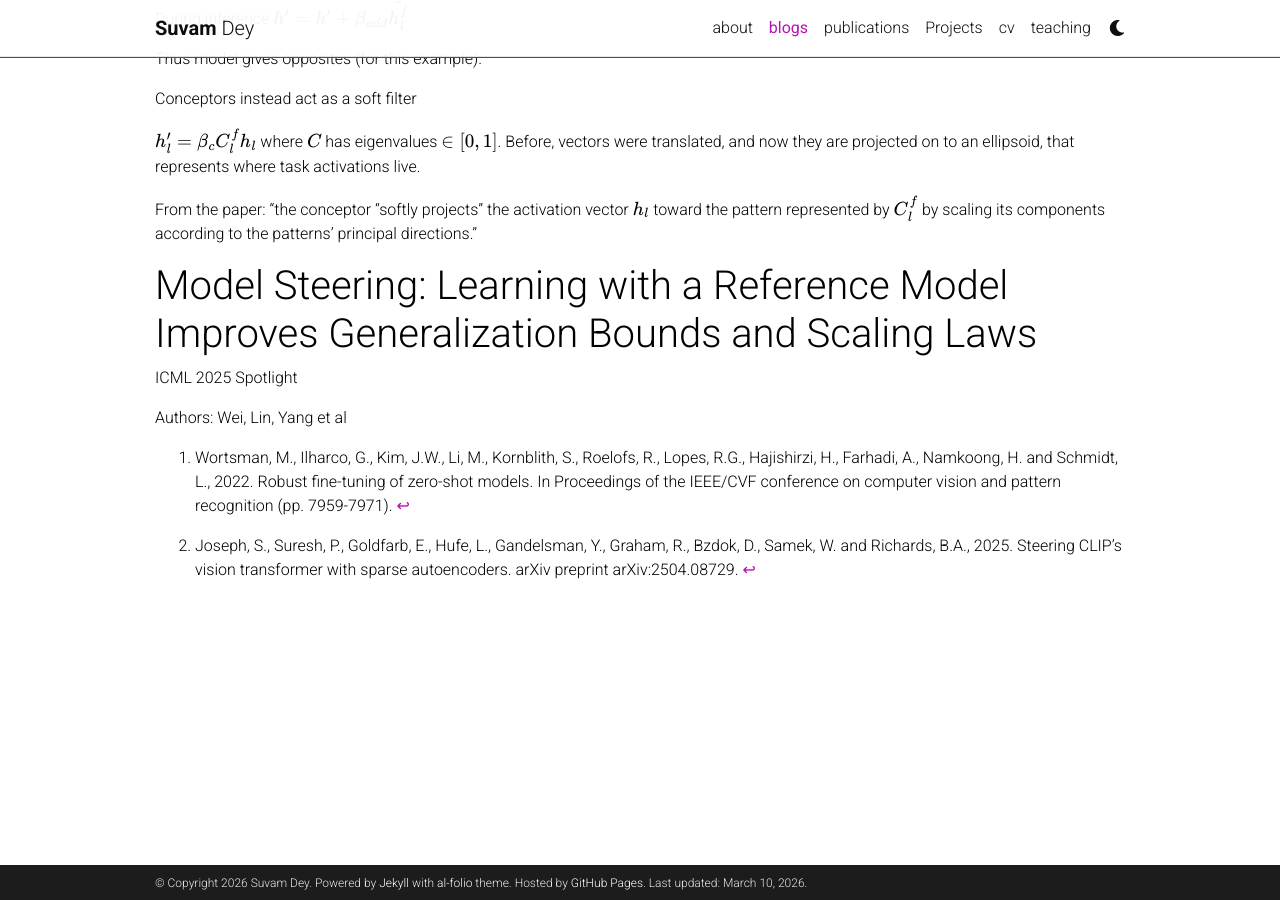
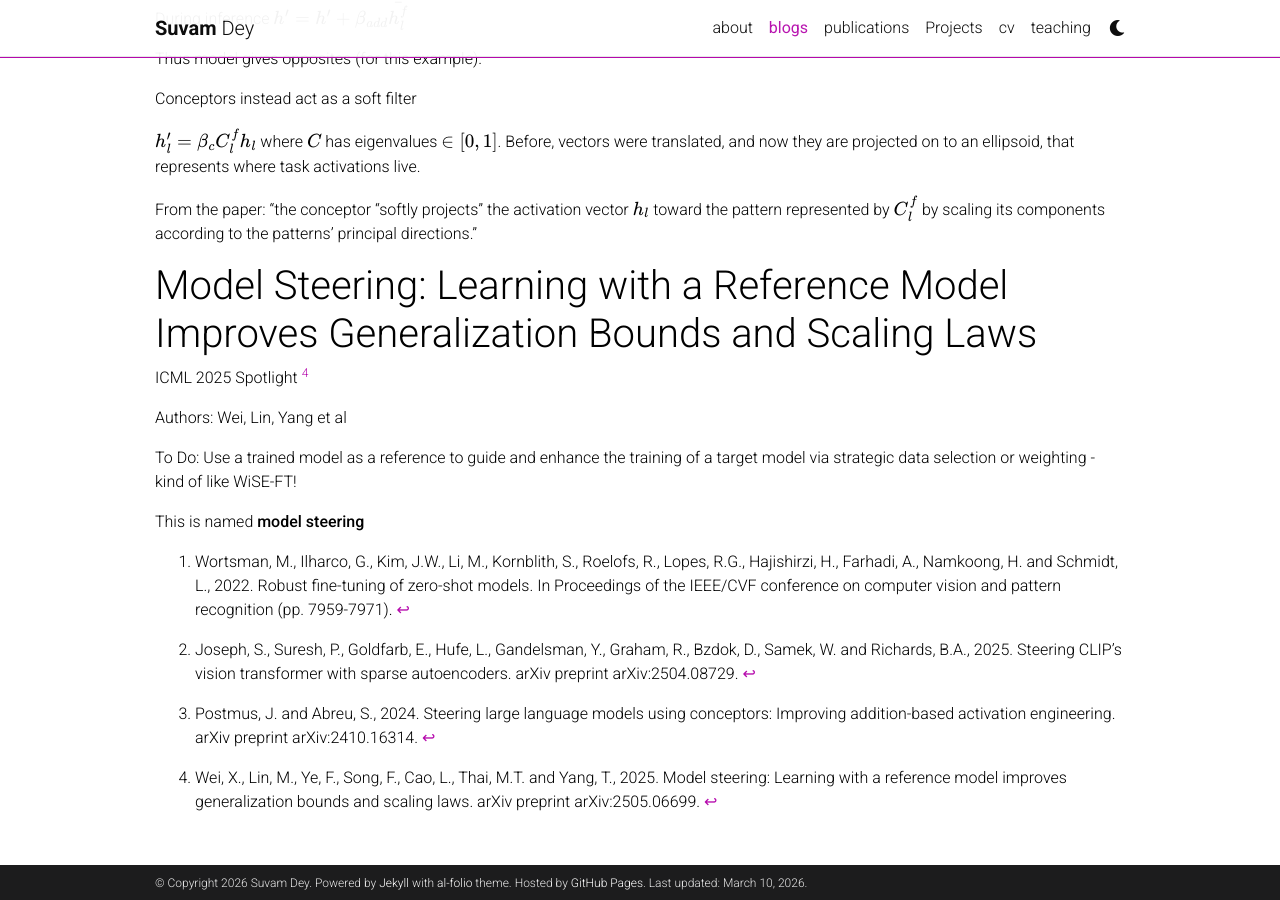
Before and after one commit to YedMavus/yedmavus.github.io, a Jekyll site: the page built from _posts/2026-03-09-recent-papers.md, in a window 1280 px wide and 900 px high, scrolled down 2023 px. Built offline with Jekyll 4.4.1, drawn with Linux system fonts in a browser that asks for light colours; comment, search, counter and statistics services are not loaded; a style sheet for code colours, icons or effects is not loaded.

Commit message:
Learning with reference model paper added

```diff
--- a/_posts/2026-03-09-recent-papers.md
+++ b/_posts/2026-03-09-recent-papers.md
@@ -120,12 +120,32 @@ From the paper:
 principal directions."
 
 
+[^3]: Postmus, J. and Abreu, S., 2024. Steering large language models using conceptors: Improving addition-based activation engineering. arXiv preprint arXiv:2410.16314.
+
+
+
+
+# Model Steering: Learning with a Reference Model Improves Generalization Bounds and Scaling Laws
+ ICML 2025 Spotlight [^4]
+
+ Authors: Wei, Lin, Yang et al
+
+To Do: Use a trained model as a reference to guide and enhance the training of a target model via strategic data selection or weighting - kind of like WiSE-FT!
+
+This is named **model steering**
 
 
 
 
 
-# Model Steering: Learning with a Reference Model Improves Generalization Bounds and Scaling Laws
- ICML 2025 Spotlight
 
- Authors: Wei, Lin, Yang et al
+
+
+
+
+
+
+
+
+
+[^4]: Wei, X., Lin, M., Ye, F., Song, F., Cao, L., Thai, M.T. and Yang, T., 2025. Model steering: Learning with a reference model improves generalization bounds and scaling laws. arXiv preprint arXiv:2505.06699.
```
Also changed, not shown: other parts of _posts/2026-03-09-recent-papers.md (+1 -1 lines), _news/announcement_2.md (deleted, +0 -32 lines), assets/img/10.jpg (deleted), assets/img/12.jpg (deleted), assets/img/2.jpg (deleted), assets/img/3.jpg (deleted), assets/img/4.jpg (deleted), assets/img/5.jpg (deleted), assets/img/6.jpg (deleted), assets/img/7.jpg (deleted), assets/img/8.jpg (deleted), assets/img/9.jpg (deleted), assets/img/publication_preview/brownian-motion.gif (deleted), assets/img/publication_preview/wave-mechanics.gif (deleted).
